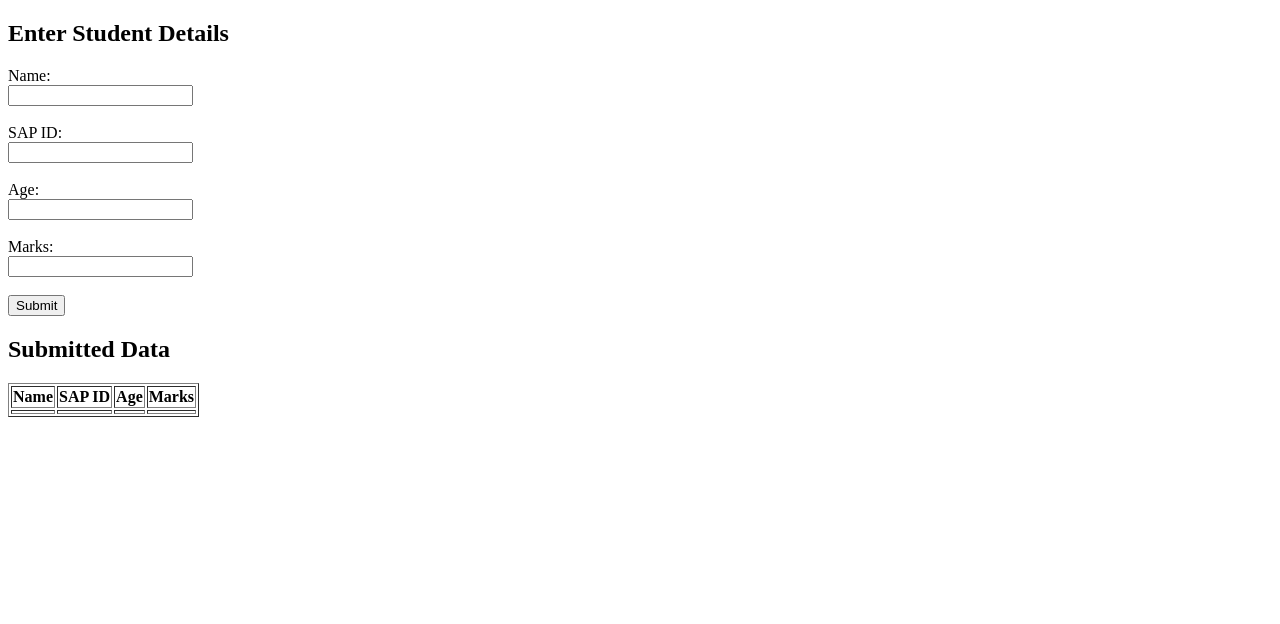
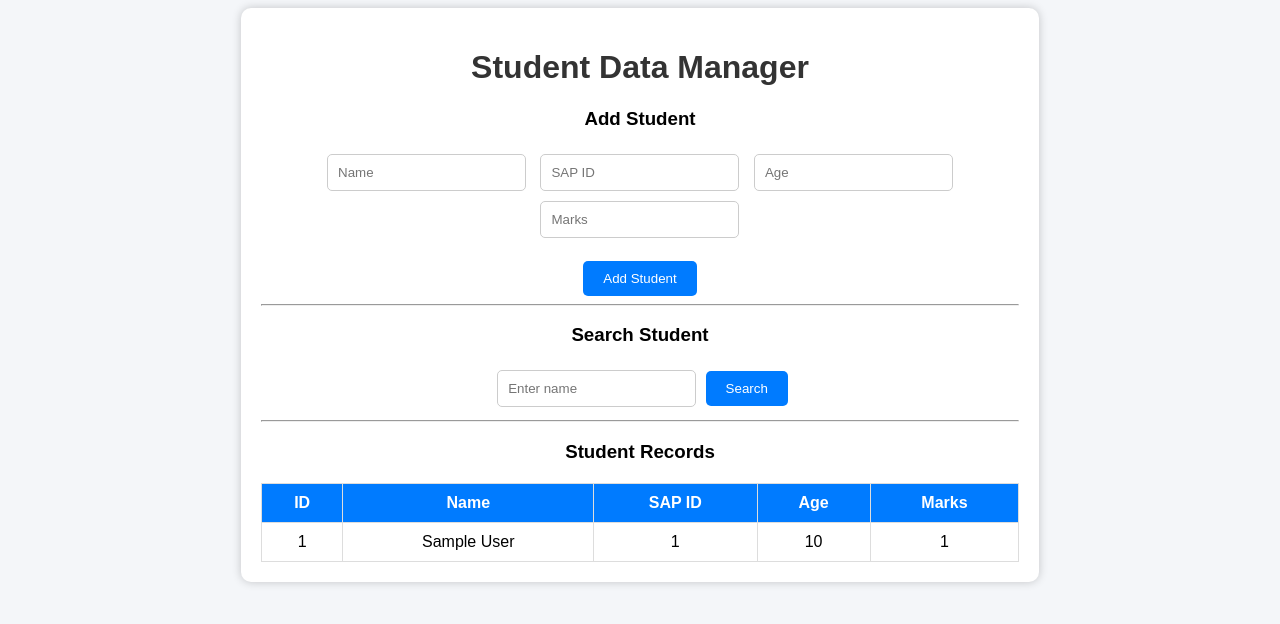
Before and after one commit to DhritiVichhivora/render-test1, a Flask app: page / in a window 1280 px wide. Shown: the top 624 px of the page. Run offline with Flask 3, Linux system fonts and the light colour scheme; tables that the repository leaves empty hold one stand-in row (values such as "Sample post"); lists and menus that the app fills with data are empty.

Commit message:
Update index.html

```diff
--- a/templates/index.html
+++ b/templates/index.html
@@ -1,36 +1,110 @@
 <!DOCTYPE html>
 <html>
 <head>
-    <title>Student Data App</title>
+<title>Student Database</title>
+
+<style>
+
+body{
+font-family: Arial;
+background:#f4f6f9;
+text-align:center;
+}
+
+.container{
+width:60%;
+margin:auto;
+background:white;
+padding:20px;
+border-radius:10px;
+box-shadow:0 0 10px rgba(0,0,0,0.2);
+}
+
+h1{
+color:#333;
+}
+
+input{
+padding:10px;
+margin:5px;
+border-radius:5px;
+border:1px solid #ccc;
+}
+
+button{
+padding:10px 20px;
+background:#007bff;
+color:white;
+border:none;
+border-radius:5px;
+cursor:pointer;
+}
+
+button:hover{
+background:#0056b3;
+}
+
+table{
+width:100%;
+margin-top:20px;
+border-collapse:collapse;
+}
+
+th,td{
+padding:10px;
+border:1px solid #ddd;
+}
+
+th{
+background:#007bff;
+color:white;
+}
+
+</style>
+
 </head>
 
 <body>
 
-<h2>Enter Student Details</h2>
+<div class="container">
+
+<h1>Student Data Manager</h1>
+
+<h3>Add Student</h3>
 
 <form action="/submit" method="POST">
 
-<label>Name:</label><br>
-<input type="text" name="name" required><br><br>
+<input type="text" name="name" placeholder="Name" required>
+<input type="text" name="sapid" placeholder="SAP ID" required>
+<input type="number" name="age" placeholder="Age" required>
+<input type="number" name="marks" placeholder="Marks" required>
 
-<label>SAP ID:</label><br>
-<input type="text" name="sapid" required><br><br>
+<br><br>
 
-<label>Age:</label><br>
-<input type="number" name="age" required><br><br>
-
-<label>Marks:</label><br>
-<input type="number" name="marks" required><br><br>
-
-<button type="submit">Submit</button>
+<button type="submit">Add Student</button>
 
 </form>
 
-<h2>Submitted Data</h2>
+<hr>
 
-{% if users %}
-<table border="1">
+<h3>Search Student</h3>
+
+<form action="/search" method="POST">
+
+<input type="text" name="search_name" placeholder="Enter name">
+
+<button type="submit">Search</button>
+
+</form>
+
+<hr>
+
+<h3>Student Records</h3>
+
+<table>
+
 <tr>
+<th>ID</th>
 <th>Name</th>
 <th>SAP ID</th>
 <th>Age</th>
@@ -38,16 +112,20 @@
 </tr>
 
 {% for user in users %}
+
 <tr>
-<td>{{ user.name }}</td>
-<td>{{ user.sapid }}</td>
-<td>{{ user.age }}</td>
-<td>{{ user.marks }}</td>
+<td>{{user[0]}}</td>
+<td>{{user[1]}}</td>
+<td>{{user[2]}}</td>
+<td>{{user[3]}}</td>
+<td>{{user[4]}}</td>
 </tr>
+
 {% endfor %}
 
 </table>
-{% endif %}
+
+</div>
 
 </body>
 </html>
```
